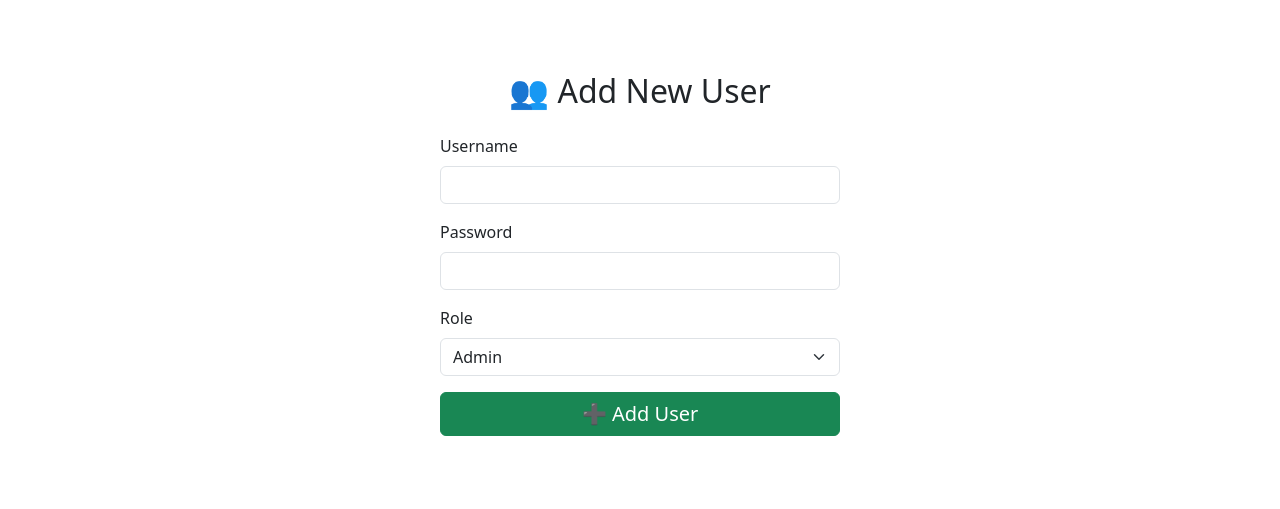
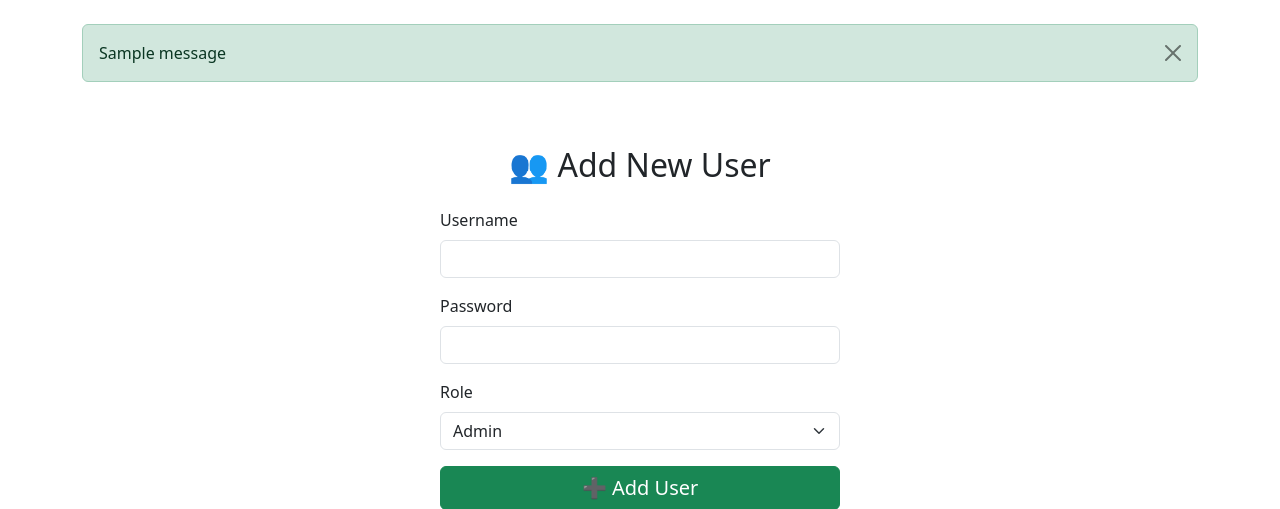
Before and after one commit to ashwathama1-cre/AromaVerse, a Flask app: page /add_user in a window 1280 px wide. Shown: the part 56-565 px from the top of the page. Run offline with Flask 3, Linux system fonts and the light colour scheme; the visitor is signed in with stand-in values (Sample User, id 1); tables that the repository leaves empty hold one stand-in row (values such as "Sample post"); one stand-in notice (Sample message) is shown; some libraries are stand-ins or nearby versions.

Commit message:
Update base.html

```diff
--- a/templates/base.html
+++ b/templates/base.html
@@ -4,9 +4,6 @@
   <meta charset="UTF-8" />
   <title>{% block title %}Perfume Mark | Itra Store{% endblock %}</title>
   <meta name="viewport" content="width=device-width, initial-scale=1" />
-
-  <!-- CSRF Token -->
-  <meta name="csrf-token" content="{{ csrf_token }}"/>
 
   <!-- Bootstrap CSS -->
   <link rel="stylesheet" href="https://cdn.jsdelivr.net/npm/bootstrap@5.3.0/dist/css/bootstrap.min.css"/>
@@ -38,6 +35,17 @@
 
   <!-- Main Content Area -->
   <main class="container py-4 flex-grow-1">
+    {% with messages = get_flashed_messages(with_categories=true) %}
+      {% if messages %}
+        {% for category, message in messages %}
+          <div class="alert alert-{{ category }} alert-dismissible fade show" role="alert">
+            {{ message }}
+            <button type="button" class="btn-close" data-bs-dismiss="alert" aria-label="Close"></button>
+          </div>
+        {% endfor %}
+      {% endif %}
+    {% endwith %}
+
     {% block content %}{% endblock %}
   </main>
 
```
